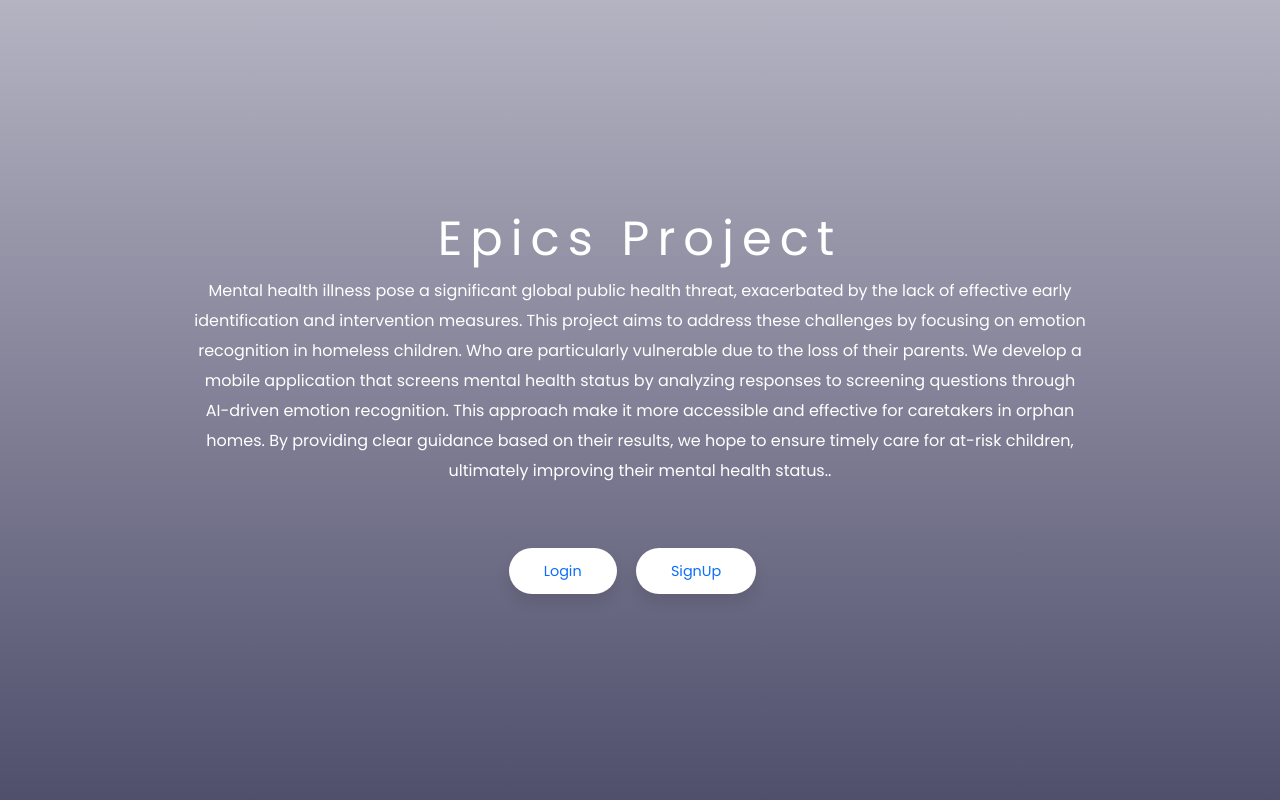
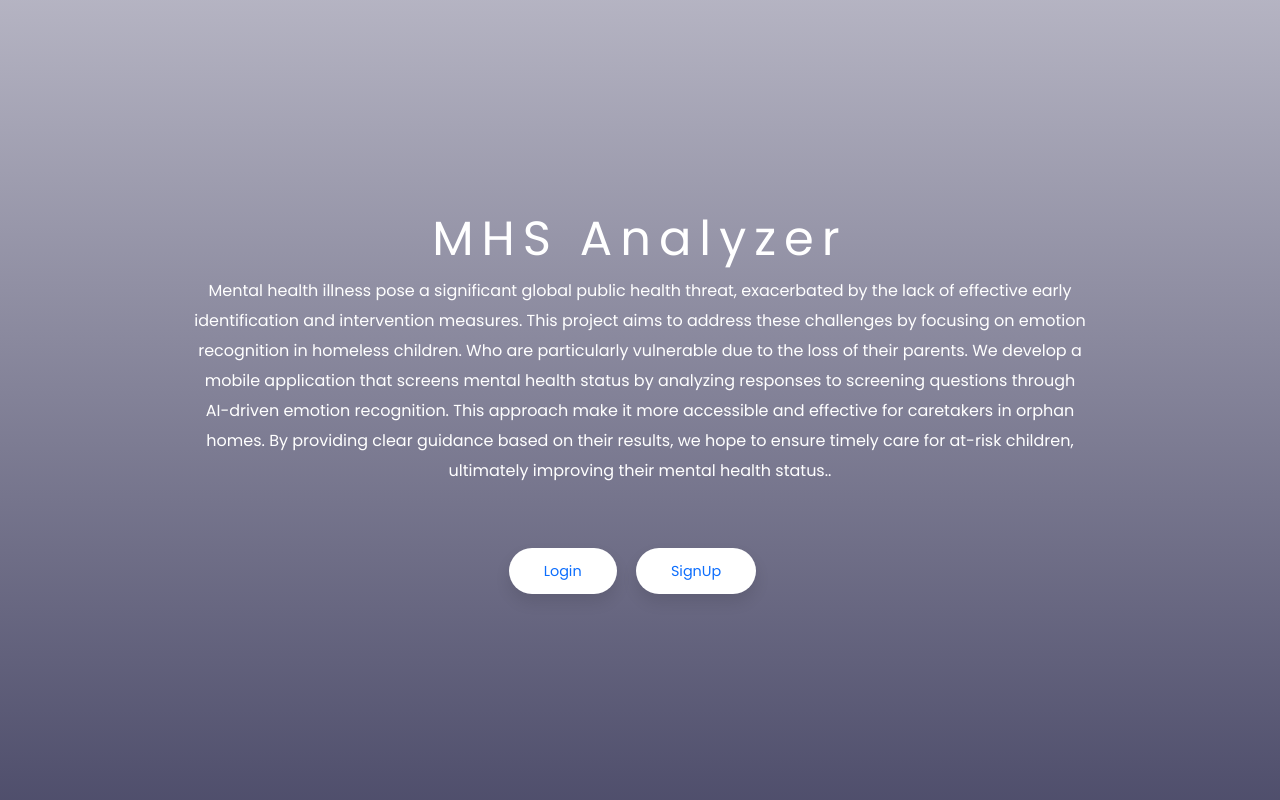
Before and after one commit to Sreenu031/Epics_project, a Flask app: page / in a window 1280 px wide. Run offline with Flask 3, Linux system fonts and the light colour scheme; some libraries are stand-ins or nearby versions.

Commit message:
final commit

```diff
--- a/app/routes.py
+++ b/app/routes.py
@@ -32,7 +32,7 @@ def signup():
         user_type = request.form['user_type']
         name = request.form['name']
         contact_number = request.form['contact_number']
-        address = request.form.get('address')  # Only for organization users
+        address = request.form.get('address').lower() # Only for organization users
 
         conn = get_db_connection()
         cursor = conn.cursor()
--- a/app/templates/index.html
+++ b/app/templates/index.html
@@ -157,7 +157,7 @@ font-family: 'Poppins',sans-serif;
     <body>
         <!--home-->
         <section id="home">
-            <h2>Epics Project</h2>
+            <h2>MHS Analyzer</h2>
             <p>Mental health illness pose a significant global public health threat, exacerbated by the lack of effective early identification and intervention measures. This project aims to address these challenges by focusing on emotion recognition in homeless children. Who are particularly vulnerable due to the loss of their parents. We develop a mobile application that screens mental health status by analyzing responses to screening questions through AI-driven emotion recognition. This approach make it more accessible and effective for caretakers in orphan homes. By providing clear guidance based on their results, we hope to ensure timely care for at-risk children, ultimately improving their mental health status..</p>
             <div class="btn">
                 <a class="blue" href="/login">Login</a>
```
